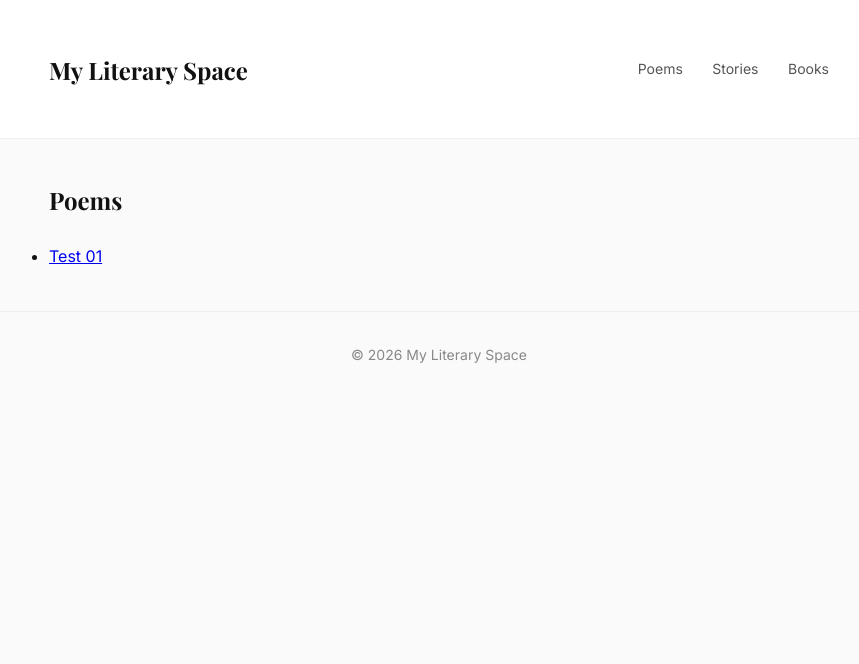
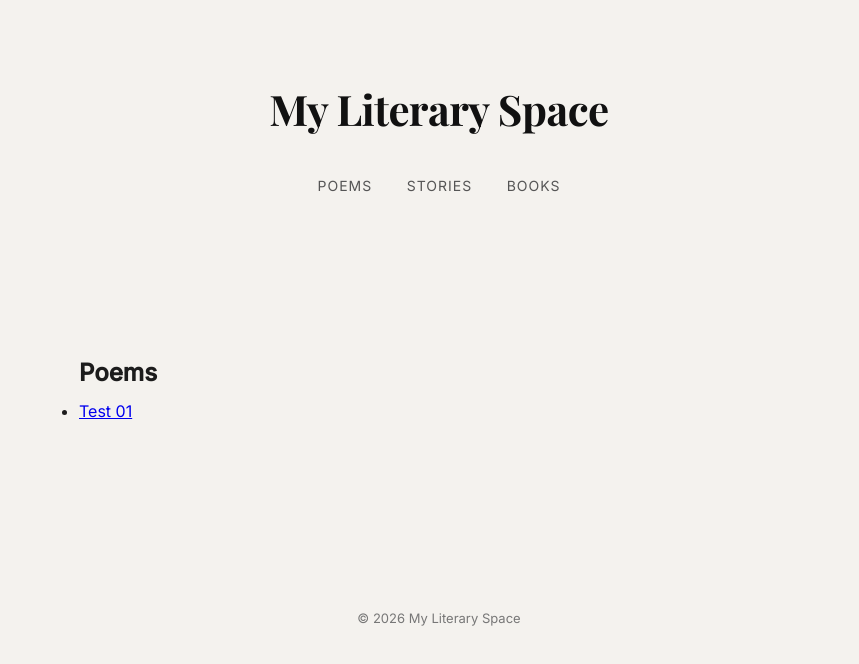
Before and after one commit to Jannat63/literary-blog, an Eleventy site: page poems.njk in a window 1280 px wide. Shown: the whole page, without its empty margins (201-1060 px from the left). Built offline with nearby package versions, Linux system fonts and the light colour scheme; Eleventy itself is replaced by a stand-in of ours; files that its build step writes are made by us from their sources.

Commit message:
Refined literary design styling

```diff
--- a/_includes/layout.njk
+++ b/_includes/layout.njk
@@ -9,7 +9,6 @@
 <body>
 
 <header class="site-header">
-  <div class="container header-inner">
   <h1 class="site-title">
     <a href="/">My Literary Space</a>
   </h1>
@@ -18,8 +17,8 @@
     <a href="#">Stories</a>
     <a href="#">Books</a>
   </nav>
-  </div>
 </header>
+
 
 <main class="container content">
   {{ content | safe }}
--- a/style.css
+++ b/style.css
@@ -7,63 +7,74 @@
 }
 
 body {
+  background: #f4f2ee;
+  color: #1c1c1c;
   font-family: 'Inter', sans-serif;
-  background: #fafafa;
-  color: #111;
-  line-height: 1.8;
+  line-height: 1.9;
 }
 
+/* Layout container */
 .container {
-  max-width: 820px;
-  margin: auto;
-  padding: 40px 20px;
+  max-width: 760px;
+  margin: 0 auto;
+  padding: 60px 20px;
 }
 
+/* Header */
 .site-header {
-  border-bottom: 1px solid #eee;
-  background: #ffffff;
-}
-
-.header-inner {
-  display: flex;
-  justify-content: space-between;
-  align-items: center;
+  text-align: center;
+  padding-top: 70px;
 }
 
 .site-title a {
   font-family: 'Playfair Display', serif;
-  font-size: 24px;
+  font-size: 42px;
+  font-weight: 700;
   text-decoration: none;
   color: #111;
+  letter-spacing: -0.5px;
+}
+
+/* Navigation */
+.nav {
+  margin-top: 20px;
 }
 
 .nav a {
-  margin-left: 25px;
   text-decoration: none;
+  margin: 0 15px;
+  font-size: 14px;
   color: #555;
-  font-size: 14px;
+  letter-spacing: 1px;
+  text-transform: uppercase;
 }
 
 .nav a:hover {
   color: #000;
 }
 
-.content h1,
-.content h2 {
+/* Hero section */
+.content {
+  margin-top: 90px;
+}
+
+.content h1 {
   font-family: 'Playfair Display', serif;
+  font-size: 32px;
   margin-bottom: 20px;
 }
 
 .content p {
-  margin-bottom: 18px;
-  font-size: 16px;
-  color: #333;
+  font-size: 17px;
+  color: #444;
+  margin-bottom: 20px;
 }
 
+/* Footer */
 .site-footer {
   text-align: center;
-  padding: 30px 0;
-  border-top: 1px solid #eee;
-  font-size: 14px;
-  color: #888;
+  margin-top: 120px;
+  padding-bottom: 40px;
+  font-size: 13px;
+  color: #777;
 }
```
Also changed, not shown: 3 other files. Lines whose indentation alone changed are shown as unchanged.
